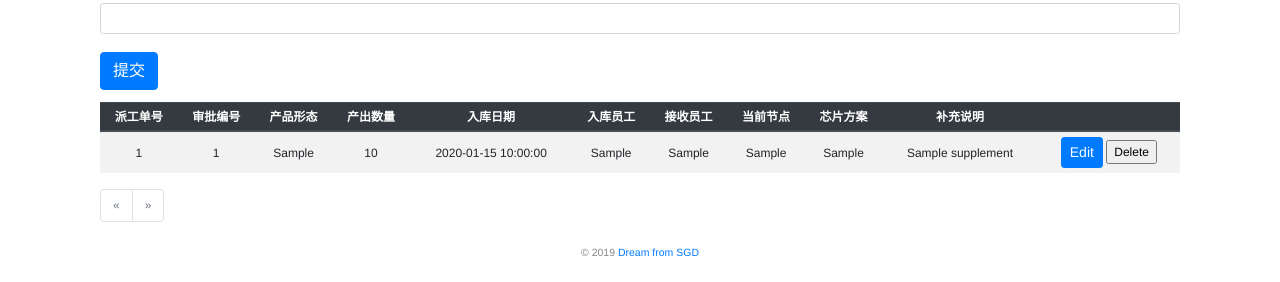
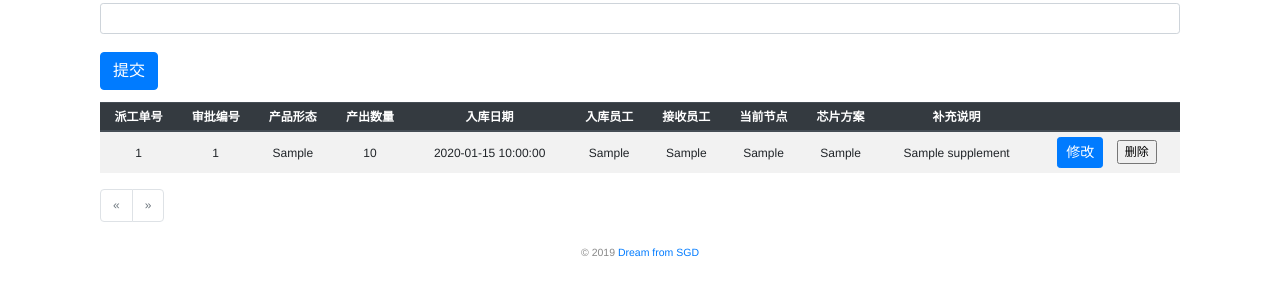
Before and after one commit to zhoumengxiong/DeliveryOrdersManagement, a Flask app: template watchlist/templates/index.html in a window 1280 px wide. Shown: the part 787-1069 px from the top of the page. Run offline with Flask 2, Linux system fonts and the light colour scheme; a user stored in the database is signed in; tables that the repository leaves empty hold one stand-in row (values such as "Sample post"); the template is opened without the code that fills it: most values are stand-ins (such as "Sample title", 1, 10 or a date in 2020); parts of the project's set-up code (start-up, migrations or seed data) failed here and were passed over; some libraries are stand-ins or nearby versions.

Commit message:
删除与修改按钮之间增加空格

```diff
--- a/watchlist/templates/index.html
+++ b/watchlist/templates/index.html
@@ -126,12 +126,15 @@
                 <td>{{ movie.ChipSolution }}</td>
                 <td>{{ movie.Supplement }}</td>
                 {% if current_user.is_authenticated %}
-                <td><a class="btn btn-primary btn-sm" href="{{ url_for('edit', movie_id=movie.Id) }}">Edit</a>
+                <td><span><a class="btn btn-primary btn-sm"
+                            href="{{ url_for('edit', movie_id=movie.Id) }}">修改</a></span>&nbsp;&nbsp;&nbsp;
+                            <span>
+                    <span>
                         <form class="inline-form" method="post" action="{{ url_for('delete', movie_id=movie.Id) }}">
-                            <input type="submit" name="delete" value="Delete"
-                                onclick="return confirm('你确认吗?')">
+                            <input type="submit" name="delete" value="删除" onclick="return confirm('你确认吗?')">
                         </form>
-                    </bu></td>
+                    </span>
+                </td>
                 {% endif %}
             </tr>
             {% endfor %}
```
